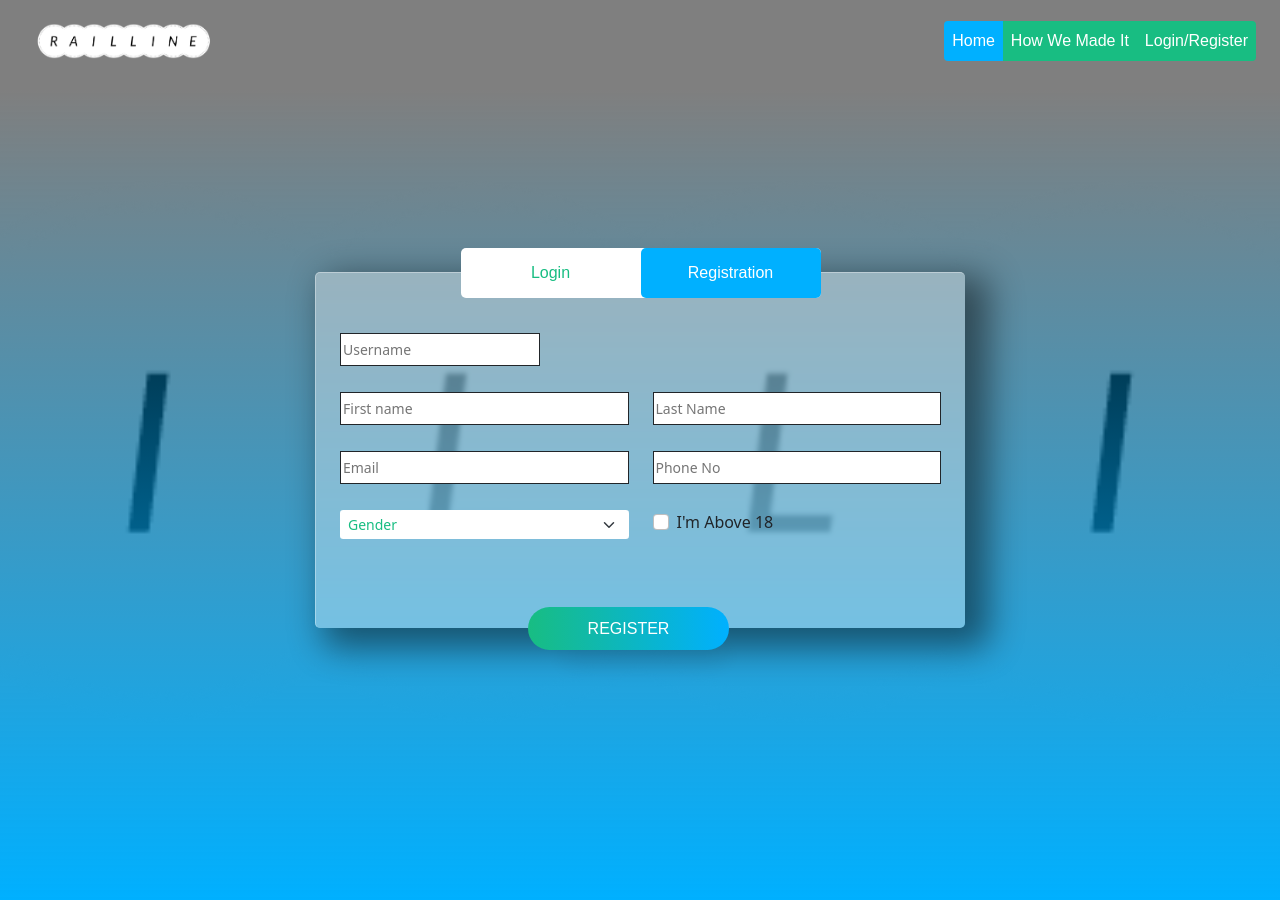
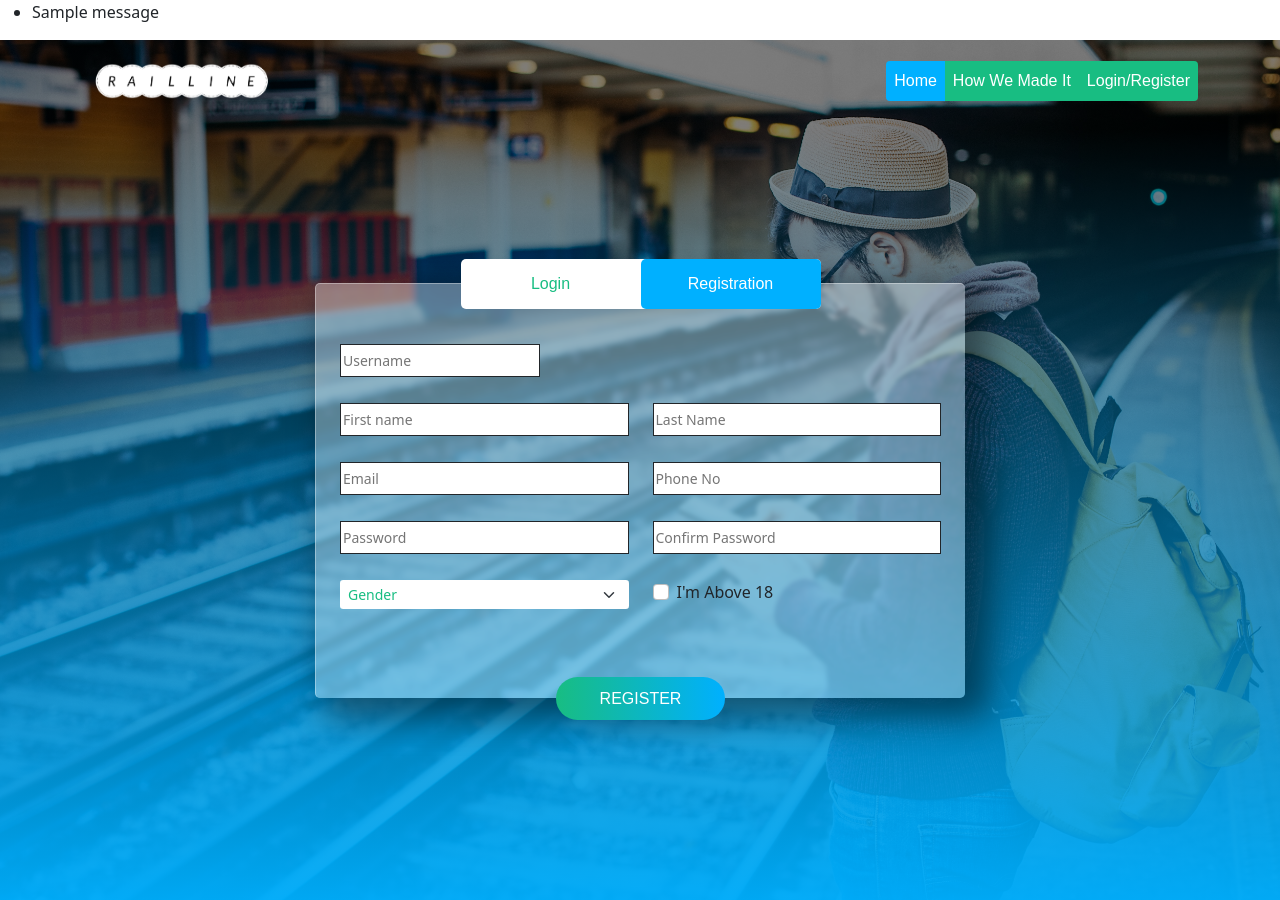
Before and after one commit to mr2space/railline, a Django app: template templates/user/register.html in a window 1280 px wide. Run offline with Django 3.2, Linux system fonts and the light colour scheme; the template is opened without the code that fills it: most values are stand-ins (such as "Sample title", 1, 10 or a date in 2020); one stand-in notice (Sample message) is shown.

Commit message:
better luck next time

```diff
--- a/authentication/models.py
+++ b/authentication/models.py
@@ -15,7 +15,7 @@ class userCreations(models.Model):
 
     # variable use to store default values in database
 
-    user_name = models.CharField(max_length=10,default='',unique=True,null=False)
+    user_name = models.CharField(max_length=30,default=' ',unique=True,null=False)
     first_name = models.CharField(max_length=50)
     last_name = models.CharField(max_length=50)
     passwd = models.CharField(max_length=1800,null=False)
--- a/authentication/views.py
+++ b/authentication/views.py
@@ -39,10 +39,10 @@ def userRegister(request):
     if passwd != confirm_passwd:
         messages.error(request, "Password enter is different ")
         return render(request, 'user/register.html')
-
     try:
+        print(user_name)
         obj = models.userCreations.objects.get(user_name=user_name);
-    except models.userCreations.DoesNotExist:
+    except :
         userFunction = register.registerFunctions()
         userFunction.otpGenerator()
         userFunction.userName = user_name
--- a/static/user/login.css
+++ b/static/user/login.css
@@ -24,7 +24,7 @@ p,a{
     justify-content: space-around;
     align-items: center;
      background: #00B0FF;
-     background: linear-gradient(0deg, #00B0FF 0%, rgba(0, 0, 0, 0.5) 90%), url("/static/user/images/railline-logos_white.png");
+     background: linear-gradient(0deg, #00B0FF 0%, rgba(0, 0, 0, 0.5) 90%), url('/static/user/images/platform-men.jpg');
     background-size: cover;
     background-position: center;
     z-index: -1;
--- a/templates/user/register.html
+++ b/templates/user/register.html
@@ -1,56 +1,29 @@
-<!DOCTYPE html>
-{% load static %}
-<html lang="en">
-
-<head>
-    <meta charset="UTF-8">
-    <meta http-equiv="X-UA-Compatible" content="IE=edge">
-    <meta name="viewport" content="width=device-width, initial-scale=1.0">
-
-    <!---------- Bootsrap Css  ------ -->
-    <link href="https://cdn.jsdelivr.net/npm/bootstrap@5.1.3/dist/css/bootstrap.min.css" rel="stylesheet"
-        integrity="sha384-1BmE4kWBq78iYhFldvKuhfTAU6auU8tT94WrHftjDbrCEXSU1oBoqyl2QvZ6jIW3" crossorigin="anonymous">
-
-    <!---------- Custom css ------------>
+{% extends "user/user-base.html" %}
+{%load static %}
+{% block css %}
     <link rel="stylesheet" href="{% static 'user/style.css' %}">
     <link rel="stylesheet" href="{% static 'user/login.css' %}">
     <link rel="stylesheet" href="{% static 'user/register.css' %}">
+{% endblock %}
 
-    <title>Document</title>
-</head>
-
-<body>
-
-
-    <section class="header-nav container-fluid">
-        <nav class="navbar navbar-expand-lg navbar-light bg-transparent">
-            <div class="container-fluid">
-                <a class="navbar-brand text-white" href="#"><img style="width:200px;" src="{% static 'user/images/railline-logos_white.png' %}"
-                        alt="logo"
-                        srcset=""></a>
-                <button class="navbar-toggler" type="button" data-bs-toggle="collapse"
-                    data-bs-target="#navbarSupportedContent" aria-controls="navbarSupportedContent"
-                    aria-expanded="false" aria-label="Toggle navigation">
-                    <span class="navbar-toggler-icon"></span>
-                </button>
-                <div class="collapse navbar-collapse" id="navbarSupportedContent">
-                    <ul class="navbar-nav ms-auto mb-2 mb-lg-0" id="navbar-lists">
-                        <li class="nav-item nav-list rounded-start bg-primary">
-                            <a class="nav-link active text-white text-center" aria-current="page"
-                                href="#"><span>Home</span></a>
-                        </li>
-                        <li class="nav-item nav-list bg-success">
-                            <a class="nav-link text-white text-center" href="#">How We Made It</a>
-                        </li>
-                        <li class="nav-item nav-list bg-success rounded-end">
-                            <a class="nav-link text-white text-center" href="#">Login/Register</a>
-                        </li>
-                </div>
-            </div>
-        </nav>
+{% block title %}
+REGISTER
+{% endblock %}
 
 
 
+{% block message-box%}
+{% if messages %}
+<ul class="messages">
+    {% for message in messages %}
+    <li{% if message.tags %} class="{{ message.tags }}"{% endif %}>{{ message }}</li>
+    {% endfor %}
+</ul>
+{% endif %}
+{% endblock %}
+
+
+{% block root %}
         <section class="form-section">
 
             <div class="form-box">
@@ -63,7 +36,8 @@
                     </div>
                 </div>
                 <div class="form" id="register">
-                    <form action="register" id="register" method="post">
+                    <form action="register" id="" method="post">
+                        {% csrf_token %}
                         <div class="field">
                             <div class="tmp px-4 pb-3">
                                 <input type="text" class="border border-dark col-sm-4 col-form-label col-form-label-sm"
@@ -89,25 +63,43 @@
                         <div class="field">
                             <div class="row px-4 pb-3">
                                 <div class="col">
-                                    <input type="text"
+                                    <input type="email"
                                         class="border border-dark col-sm-12 col-form-label col-form-label-sm"
                                         placeholder="Email" name="email" aria-label="Email">
                                 </div>
                                 <div class="col">
-                                    <input type="text"
+                                    <input type="phone_no"
                                         class="border border-dark col-sm-12 col-form-label col-form-label-sm"
                                         placeholder="Phone No" name="phone_no" aria-label="Phone No">
                                 </div>
                             </div>
                         </div>
+
+
+                        <div class="field">
+                            <div class="row px-4 pb-3">
+                                <div class="col">
+                                    <input type="password"
+                                        class="border border-dark col-sm-12 col-form-label col-form-label-sm"
+                                        placeholder="Password" name="passwd" aria-label="Email">
+                                </div>
+                                <div class="col">
+                                    <input type="password"
+                                        class="border border-dark col-sm-12 col-form-label col-form-label-sm"
+                                        placeholder="Confirm Password" name="confirm_passwd" aria-label="Phone No">
+                                </div>
+                            </div>
+                        </div>
+
+
                         <div class="field">
                             <div class="row px-4 pb-3">
                                 <div class="col">
                                     <select class="form-select form-select-sm" aria-label="gender" name="gender"
                                         required>
                                         <option value="None" selected>Gender</option>
-                                        <option value="male">Male</option>
-                                        <option value="female">Female</option>
+                                        <option value="m">Male</option>
+                                        <option value="f">Female</option>
                                     </select>
                                 </div>
                                 <div class="col">
@@ -121,8 +113,8 @@
                                 </div>
                             </div>
                         </div>
-                        <div class=" row container-fluid">
-                            <button class="mx-auto col-4 button-55 rounded-pill" type="submit">REGISTER</button>
+                        <div class="temp-box row">
+                        <button class="button-55 col-3 rounded-pill" type="submit">REGISTER</button>
                         </div>
 
                     </form>
@@ -131,36 +123,8 @@
             </div>
 
         </section>
-
-
-
-
-
-
-
-
-
-
-
     </section>
-
-
-
-
-
-
-
-
-
-
-
-
-
-
-    <!-- at the end of the body -->
-        <script src="https://cdn.jsdelivr.net/npm/bootstrap@5.1.3/dist/js/bootstrap.bundle.min.js"
-            integrity="sha384-ka7Sk0Gln4gmtz2MlQnikT1wXgYsOg+OMhuP+IlRH9sENBO0LRn5q+8nbTov4+1p" crossorigin="anonymous"></script>
-    <script type="text/javascript" src="{% static 'user/vanilla-tilt.min.js'%}"></script>
+    <script type="text/javascript" src="{% static 'user/vanilla-tilt.min.js' %}"></script>
     <script type="text/javascript">
         VanillaTilt.init(document.querySelector(".form-box"), {
             max: 5,
@@ -168,9 +132,5 @@
             glare: true,
             "max-glare": 0.8,
         });
-
-        //It also supports NodeList
     </script>
-</body>
-
-</html>
+{% endblock %}
--- /dev/null
+++ b/templates/user/user-base.html
@@ -0,0 +1,57 @@
+<!DOCTYPE html>
+<html lang="en">
+    {% load static %}
+<head>
+    <meta charset="UTF-8">
+    <meta http-equiv="X-UA-Compatible" content="IE=edge">
+    <meta name="viewport" content="width=device-width, initial-scale=1.0">
+    <!---------- Bootsrap Css  ------ -->
+    <link href="https://cdn.jsdelivr.net/npm/bootstrap@5.1.3/dist/css/bootstrap.min.css" rel="stylesheet"
+        integrity="sha384-1BmE4kWBq78iYhFldvKuhfTAU6auU8tT94WrHftjDbrCEXSU1oBoqyl2QvZ6jIW3" crossorigin="anonymous">
+
+{% comment %} active---------- CUSTOME CSS ------------------------------ {% endcomment %}
+    {% block css %}{% endblock %}
+    <title>{% block title %}{% endblock %}</title>
+</head>
+<body>
+
+{% block message-box %}{% endblock %}
+    <section class="header-nav container-fluid">
+        <nav class="navbar navbar-expand-lg navbar-light .bg-transparent">
+            <div class="container-sm">
+                <a class="navbar-brand text-white" href="#"><img style="width:200px;" src="{% static 'user/images/railline-logos_white.png' %}"
+                        alt="logo"
+                        srcset=""></a>
+                <button class="navbar-toggler" type="button" data-bs-toggle="collapse"
+                    data-bs-target="#navbarSupportedContent" aria-controls="navbarSupportedContent"
+                    aria-expanded="false" aria-label="Toggle navigation">
+                    <span class="navbar-toggler-icon"></span>
+                </button>
+                <div class="collapse navbar-collapse" id="navbarSupportedContent">
+                    <ul class="navbar-nav ms-auto mb-2 mb-lg-0" id="navbar-lists">
+                        <li class="nav-item nav-list rounded-start bg-primary">
+                            <a class="nav-link text-white {{HomeNav}} text-center" aria-current="page"
+                                href="#"><span>Home</span></a>
+                        </li>
+                        <li class="nav-item nav-list bg-success">
+                            <a class="nav-link {{HWMINav}} text-white text-center" href="#">How We Made It</a>
+                        </li>
+                        <li class="nav-item nav-list bg-success rounded-end">
+                            <a class="nav-link {{LRNav}} text-white text-center" href="#">Login/Register</a>
+                        </li>
+                </div>
+            </div>
+        </nav>
+
+
+{% block root %} {% endblock %}
+
+
+
+
+
+
+<script src="https://cdn.jsdelivr.net/npm/bootstrap@5.1.3/dist/js/bootstrap.bundle.min.js"
+            integrity="sha384-ka7Sk0Gln4gmtz2MlQnikT1wXgYsOg+OMhuP+IlRH9sENBO0LRn5q+8nbTov4+1p" crossorigin="anonymous"></script>
+</body>
+</html>
```
Also changed, not shown: templates/user/login.html (+13 -59 lines), templates/user/verification.html (+10 -59 lines), authentication/migrations/0011_alter_usercreations_user_name.py (added), authentication/migrations/0012_alter_usercreations_user_name.py (added).
